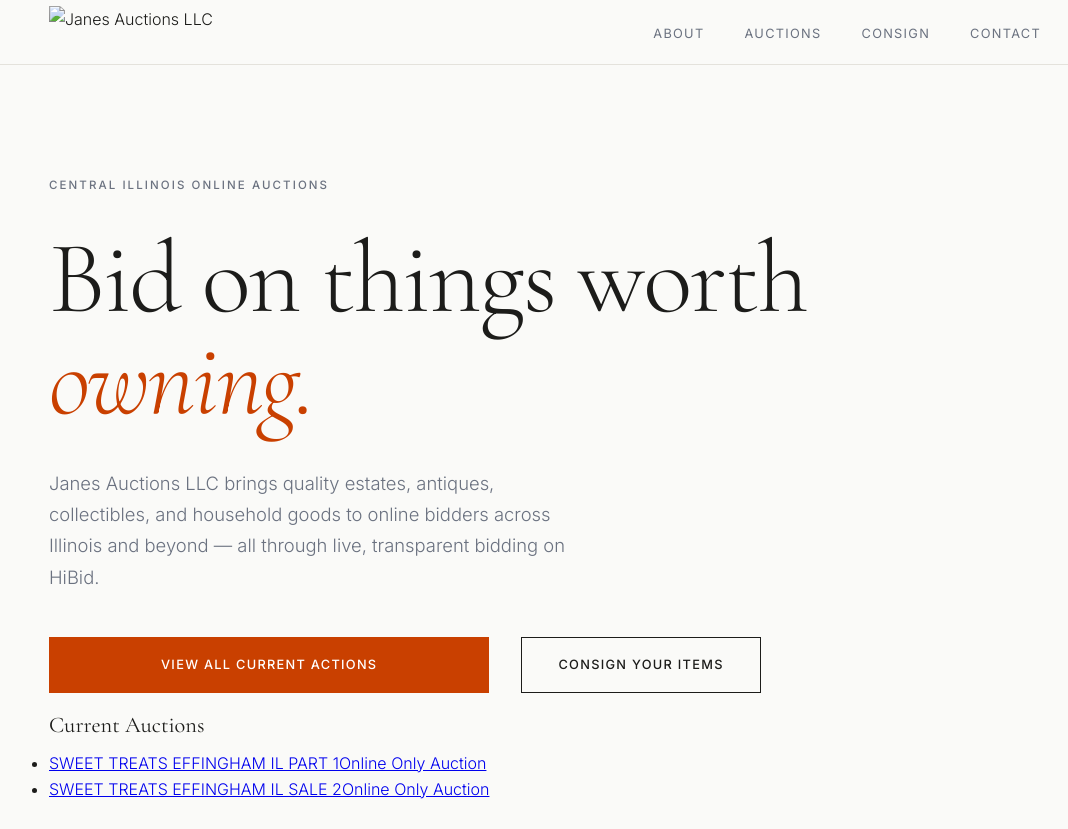
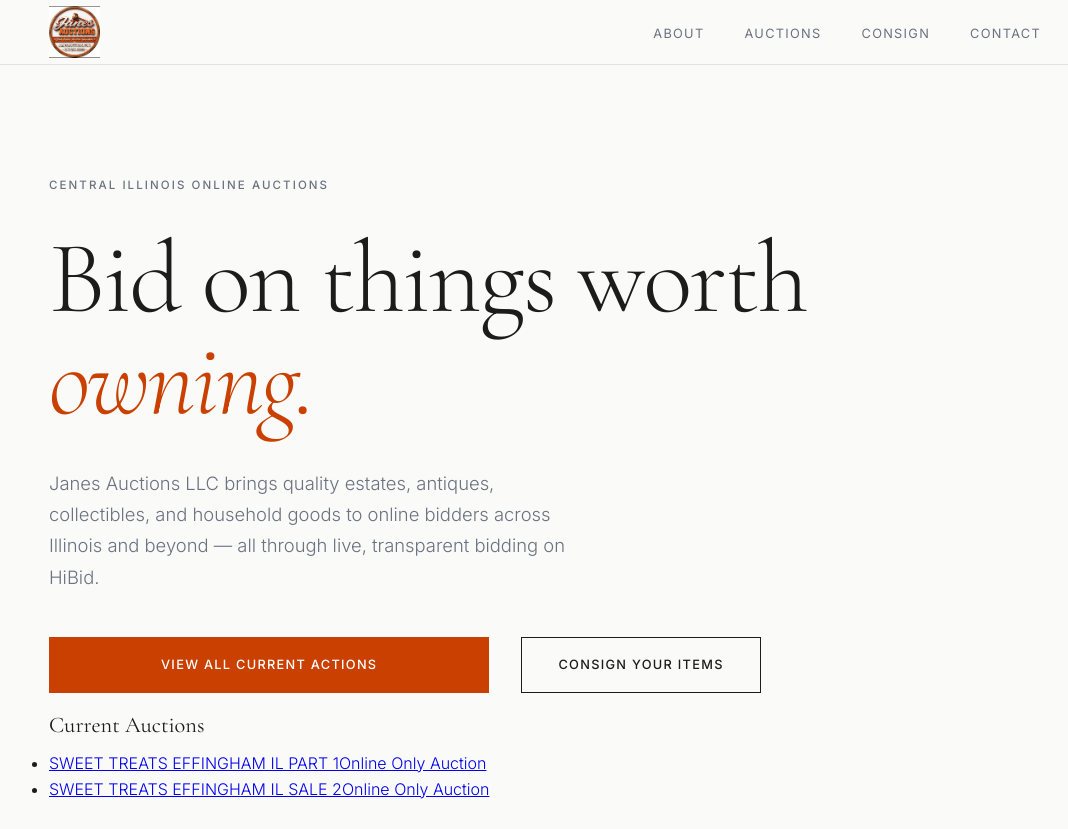
Before and after one commit to JanesAuctions/janesauctions.com, a plain HTML site: page index.html in a window 1280 px wide. Shown: the top 829 px of the page, without its empty margins (95-1163 px from the left). Drawn offline with nearby package versions, Linux system fonts and the light colour scheme.

Commit message:
Fix image source paths in navigation and footer

```diff
--- a/index.html
+++ b/index.html
@@ -607,7 +607,7 @@
   <nav aria-label="Main navigation">
     <div class="nav-inner">
       <a href="#home" class="nav-logo" aria-label="Janes Auctions LLC Home">
-        <img src="JA_Logo_Hammer_Round20260918" alt="Janes Auctions LLC" />
+        <img src="JA_Logo_Hammer_Round20260918.jpg" alt="Janes Auctions LLC" />
       </a>
       <ul class="nav-links">
         <li><a href="#about">About</a></li>
@@ -810,7 +810,7 @@
  <!-- ── FOOTER ── -->
   <footer>
     <div class="footer-inner">
-      <span class="footer-brand"><img src="JA_Logo_Hammer_Round20260918" alt="Janes Auctions LLC" /></span>
+      <span class="footer-brand"><img src="JA_Logo_Hammer_Round20260918.jpg" alt="Janes Auctions LLC" /></span>
       <span class="footer-copy">© 2026 Janes Auctions LLC · Lerna, IL · Licensed Auction Company · Business License 444.000692 · Auctioneer License 441.002929</span>
       <span class="footer-hibid"><a href="https://hibid.com/company/150802/janes-auctions" target="_blank" rel="noopener">Bid on HiBid.com →</a></span>
     </div>
```
